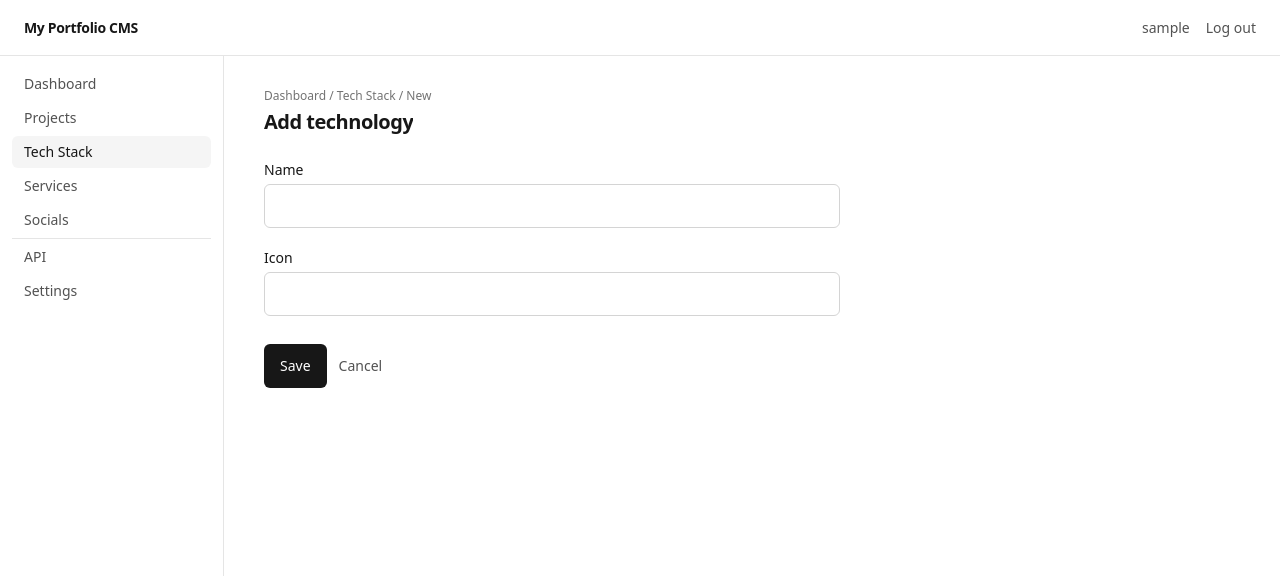
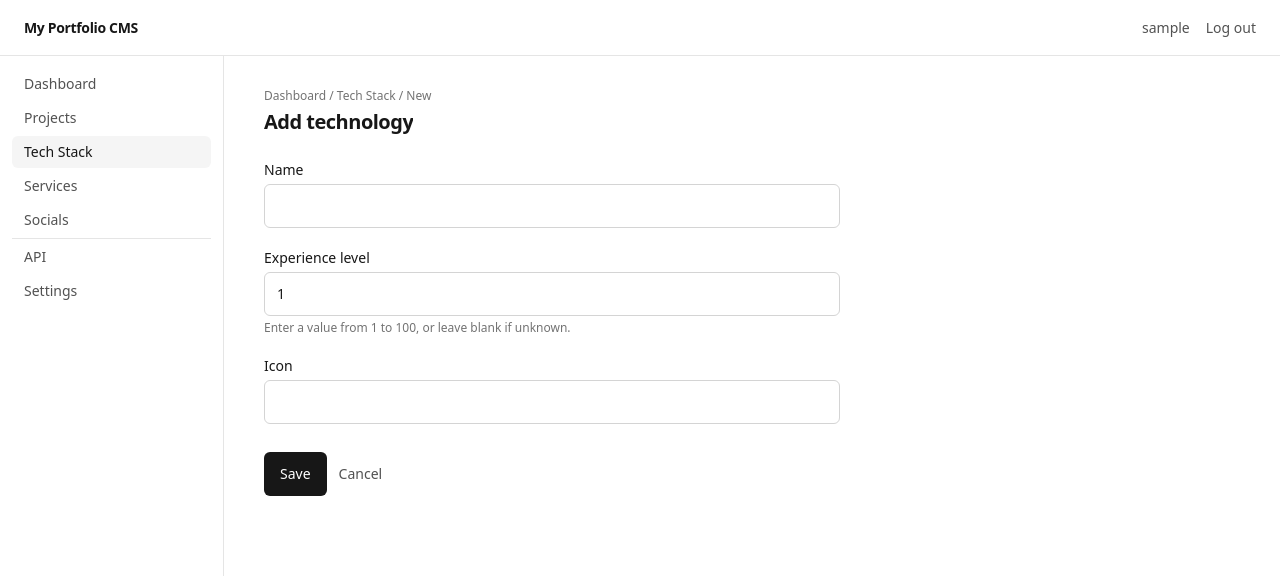
Before and after one commit to mac-101/portfolio-cms, a Django app: page /dashboard/tech-stack/new/ in a window 1280 px wide. Shown: the top 576 px of the page. Run offline with Django 5.2, Linux system fonts and the light colour scheme; the visitor is signed in with stand-in values (Sample User, id 1); some libraries are stand-ins or nearby versions.

Commit message:
Add experience level to TechStack model and update related forms and templates

```diff
--- a/backend/api/serializers.py
+++ b/backend/api/serializers.py
@@ -21,7 +21,7 @@ class ProjectSerializer(serializers.ModelSerializer):
 class TechStackSerializer(serializers.ModelSerializer):
     class Meta:
         model = TechStack
-        fields = ["name", "slug", "icon"]
+        fields = ["name", "slug", "icon", "experience_level"]
 
 
 class ServiceSerializer(serializers.ModelSerializer):
--- a/backend/portfolio/forms.py
+++ b/backend/portfolio/forms.py
@@ -91,7 +91,10 @@ class TechStackForm(SluggedFormMixin, PortfolioScopedForm):
 
     class Meta:
         model = TechStack
-        fields = ["name", "icon"]
+        fields = ["name", "experience_level", "icon"]
+        help_texts = {
+            "experience_level": "Enter a value from 1 to 100, or leave blank if unknown."
+        }
 
 
 class ServiceForm(PortfolioScopedForm):
--- a/backend/portfolio/models.py
+++ b/backend/portfolio/models.py
@@ -1,5 +1,6 @@
 import uuid
 from django.conf import settings
+from django.core.validators import MaxValueValidator, MinValueValidator
 from django.db import models
 from django.utils.text import slugify
 from pathlib import Path
@@ -34,6 +35,12 @@ class Portfolio(models.Model):
 class TechStack(models.Model):
     portfolio = models.ForeignKey(Portfolio, on_delete=models.CASCADE, related_name="tech_stack")
     name = models.CharField(max_length=60)
+    experience_level = models.IntegerField(
+        validators=[MinValueValidator(1), MaxValueValidator(100)],
+        default=1,
+        blank=True,
+        null=True,
+    )
     slug = models.SlugField(max_length=70, blank=True)
     icon = models.CharField(max_length=100, blank=True)
 
--- a/backend/portfolio/views.py
+++ b/backend/portfolio/views.py
@@ -142,7 +142,12 @@ def build_endpoints(base, portfolio):
             "title": "Tech stack",
             "path": "tech-stack/",
             "description": "Your technologies, sorted by name.",
-            "example": listing({"name": "Django", "slug": "django", "icon": ""}),
+            "example": listing({
+                "name": "Django",
+                "slug": "django",
+                "icon": "",
+                "experience_level": 75,
+            }),
         },
         {
             "title": "Services",
--- a/backend/templates/dashboard/project_detail.html
+++ b/backend/templates/dashboard/project_detail.html
@@ -60,7 +60,7 @@
       <h2 class="mb-3 text-sm font-semibold">Tech stack</h2>
       <div class="flex flex-wrap gap-1.5">
         {% for tech in object.tech_stack.all %}
-        <span class="rounded-md bg-neutral-100 px-2 py-1 text-xs">{{ tech.name }}</span>
+        <span class="rounded-md bg-neutral-100 px-2 py-1 text-xs">{{ tech.name }}{% if tech.experience_level %} · {{ tech.experience_level }}%{% endif %}</span>
         {% empty %}
         <p class="text-xs text-neutral-500">None added. <a href="{% url 'project_update' object.pk %}" class="underline focus-visible:outline-none focus-visible:ring-2 focus-visible:ring-neutral-900 focus-visible:ring-offset-2">Edit project</a></p>
         {% endfor %}
--- a/backend/templates/dashboard/tech_stack.html
+++ b/backend/templates/dashboard/tech_stack.html
@@ -9,7 +9,10 @@
 <div class="divide-y divide-neutral-200 rounded-md border border-neutral-200">
   {% for item in items %}
   <div class="flex flex-col gap-3 px-4 py-3 text-sm sm:flex-row sm:items-center sm:justify-between">
-    <span class="min-w-0 break-words font-medium">{{ item.name }}</span>
+    <div class="min-w-0">
+      <p class="break-words font-medium">{{ item.name }}</p>
+      {% if item.experience_level %}<p class="mt-1 text-xs text-neutral-500">Experience level: {{ item.experience_level }}/100</p>{% endif %}
+    </div>
     <span class="flex items-center gap-4 text-xs sm:shrink-0">
       <a href="{% url 'tech_update' item.pk %}" class="text-neutral-600 hover:text-neutral-900 focus-visible:outline-none focus-visible:ring-2 focus-visible:ring-neutral-900 focus-visible:ring-offset-2">Edit</a>
       <a href="{% url 'tech_delete' item.pk %}" class="{{ destructive_link_classes }}">Delete</a>
```
Also changed, not shown: backend/portfolio/migrations/0003_techstack_experience_level.py (added).
